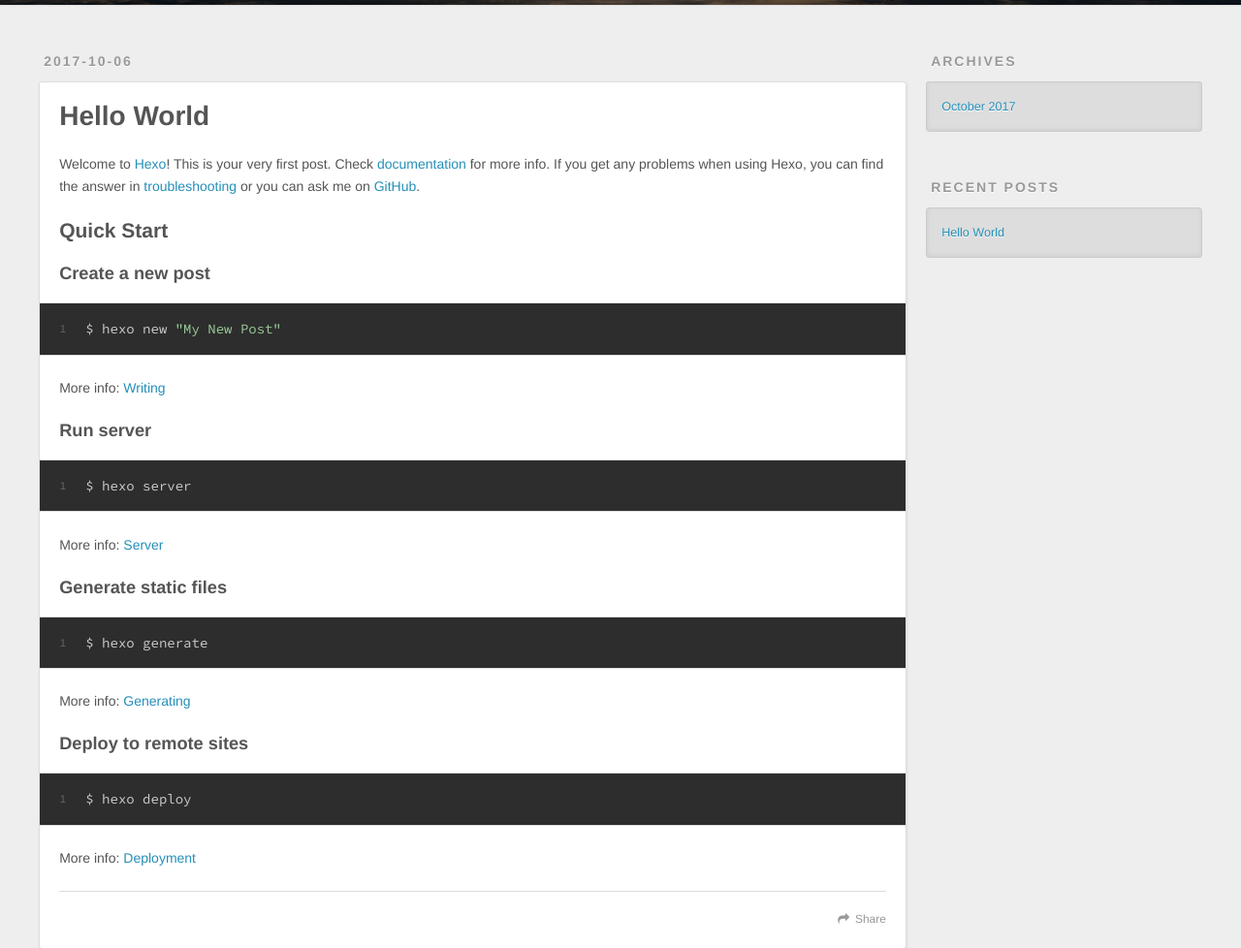
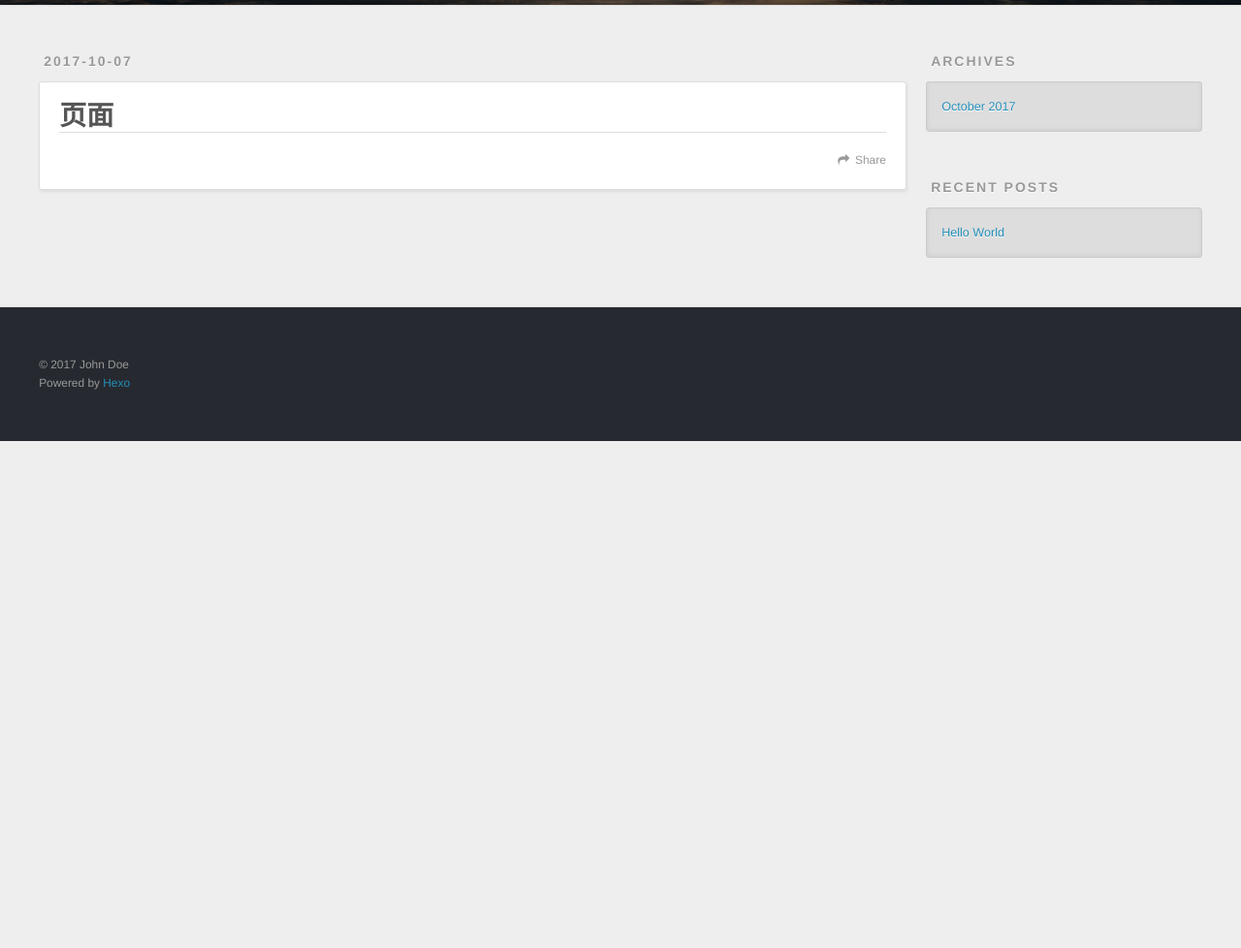
Before and after one commit to ZXXACC/zxxacc.github.io, a plain HTML site: page 页面/index.html in a window 1280 px wide. Shown: the part 295-1273 px from the top of the page at 97% size. After the commit the page ends 800 px from the top, so only its background shows below. Drawn offline with nearby package versions, Linux system fonts and the light colour scheme.

Commit message:
Site updated: 2017-10-07 17:01:57

```diff
--- a/index.html
+++ b/页面/index.html
@@ -3,14 +3,15 @@
 <head>
   <meta charset="utf-8">
 
-  <title>Hexo</title>
+  <title>页面 | Hexo</title>
   <meta name="viewport" content="width=device-width, initial-scale=1, maximum-scale=1">
   <meta property="og:type" content="website">
-<meta property="og:title" content="Hexo">
-<meta property="og:url" content="http://zxxacc.github.io/index.html">
+<meta property="og:title" content="页面">
+<meta property="og:url" content="http://zxxacc.github.io/页面/index.html">
 <meta property="og:site_name" content="Hexo">
+<meta property="og:updated_time" content="2017-10-07T02:40:26.693Z">
 <meta name="twitter:card" content="summary">
-<meta name="twitter:title" content="Hexo">
+<meta name="twitter:title" content="页面">
 
     <link rel="alternate" href="/atom.xml" title="Hexo" type="application/atom+xml">
 
@@ -59,12 +60,10 @@
   </div>
 </header>
       <div class="outer">
-        <section id="main">
-
-    <article id="post-hello-world" class="article article-type-post" itemscope itemprop="blogPost">
+        <section id="main"><article id="page-" class="article article-type-page" itemscope itemprop="blogPost">
   <div class="article-meta">
-    <a href="/2017/10/06/hello-world/" class="article-date">
-  <time datetime="2017-10-06T13:49:56.188Z" itemprop="datePublished">2017-10-06</time>
+    <a href="/页面/index.html" class="article-date">
+  <time datetime="2017-10-07T02:40:26.000Z" itemprop="datePublished">2017-10-07</time>
 </a>
 
   </div>
@@ -74,8 +73,8 @@
       <header class="article-header">
 
 
-    <h1 itemprop="name">
-      <a class="article-title" href="/2017/10/06/hello-world/">Hello World</a>
+    <h1 class="article-title" itemprop="name">
+      页面
     </h1>
 
 
@@ -83,29 +82,19 @@
 
     <div class="article-entry" itemprop="articleBody">
 
-        <p>Welcome to <a href="https://hexo.io/" target="_blank" rel="external">Hexo</a>! This is your very first post. Check <a href="https://hexo.io/docs/" target="_blank" rel="external">documentation</a> for more info. If you get any problems when using Hexo, you can find the answer in <a href="https://hexo.io/docs/troubleshooting.html" target="_blank" rel="external">troubleshooting</a> or you can ask me on <a href="https://github.com/hexojs/hexo/issues" target="_blank" rel="external">GitHub</a>.</p>
-<h2 id="Quick-Start"><a href="#Quick-Start" class="headerlink" title="Quick Start"></a>Quick Start</h2><h3 id="Create-a-new-post"><a href="#Create-a-new-post" class="headerlink" title="Create a new post"></a>Create a new post</h3><figure class="highlight bash"><table><tr><td class="gutter"><pre><div class="line">1</div></pre></td><td class="code"><pre><div class="line">$ hexo new <span class="string">"My New Post"</span></div></pre></td></tr></table></figure>
-<p>More info: <a href="https://hexo.io/docs/writing.html" target="_blank" rel="external">Writing</a></p>
-<h3 id="Run-server"><a href="#Run-server" class="headerlink" title="Run server"></a>Run server</h3><figure class="highlight bash"><table><tr><td class="gutter"><pre><div class="line">1</div></pre></td><td class="code"><pre><div class="line">$ hexo server</div></pre></td></tr></table></figure>
-<p>More info: <a href="https://hexo.io/docs/server.html" target="_blank" rel="external">Server</a></p>
-<h3 id="Generate-static-files"><a href="#Generate-static-files" class="headerlink" title="Generate static files"></a>Generate static files</h3><figure class="highlight bash"><table><tr><td class="gutter"><pre><div class="line">1</div></pre></td><td class="code"><pre><div class="line">$ hexo generate</div></pre></td></tr></table></figure>
-<p>More info: <a href="https://hexo.io/docs/generating.html" target="_blank" rel="external">Generating</a></p>
-<h3 id="Deploy-to-remote-sites"><a href="#Deploy-to-remote-sites" class="headerlink" title="Deploy to remote sites"></a>Deploy to remote sites</h3><figure class="highlight bash"><table><tr><td class="gutter"><pre><div class="line">1</div></pre></td><td class="code"><pre><div class="line">$ hexo deploy</div></pre></td></tr></table></figure>
-<p>More info: <a href="https://hexo.io/docs/deployment.html" target="_blank" rel="external">Deployment</a></p>
 
 
     </div>
     <footer class="article-footer">
-      <a data-url="http://zxxacc.github.io/2017/10/06/hello-world/" data-id="cj8fzngrk0000t09lixph3ykz" class="article-share-link">Share</a>
+      <a data-url="http://zxxacc.github.io/页面/index.html" data-id="cj8h3bk800000g49l21gmlf2p" class="article-share-link">Share</a>
 
 
     </footer>
   </div>
 
-</article>
 
 
-
+</article>
 
 </section>
 
```
Also changed, not shown: 2017/10/06/hello-world/index.html (+1 -1 lines).
